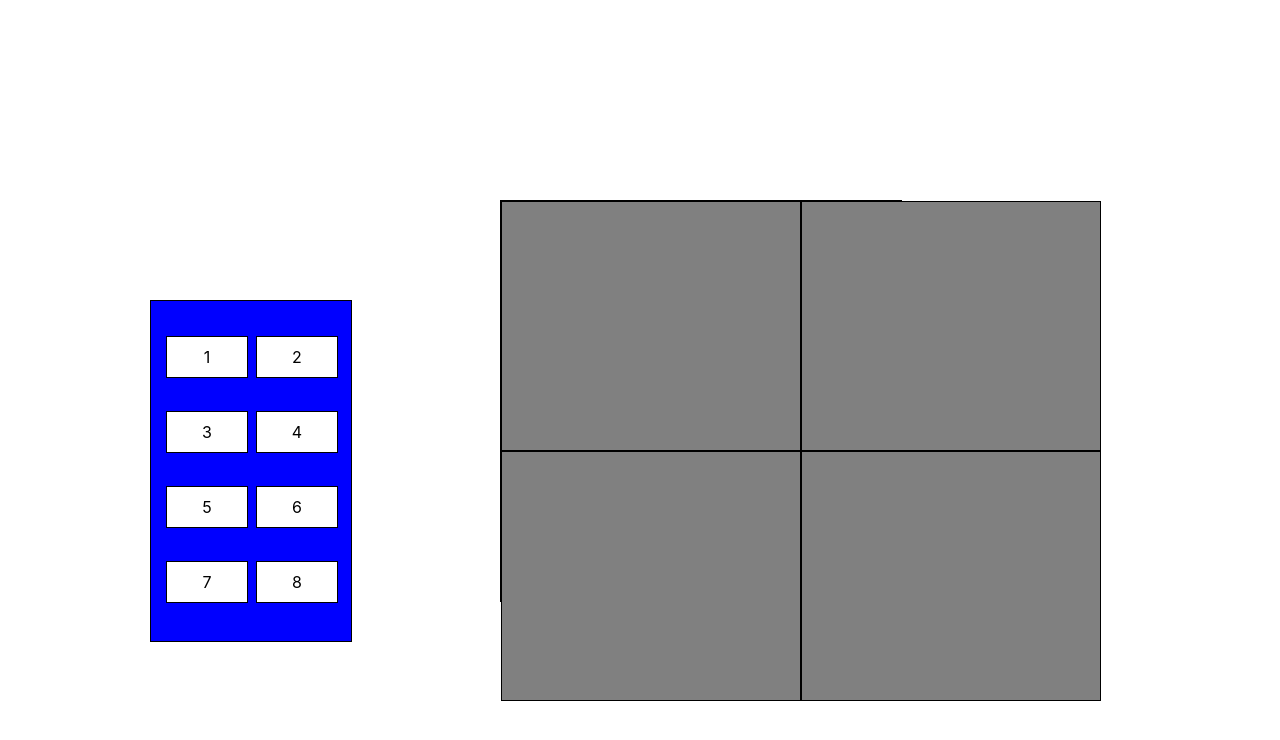
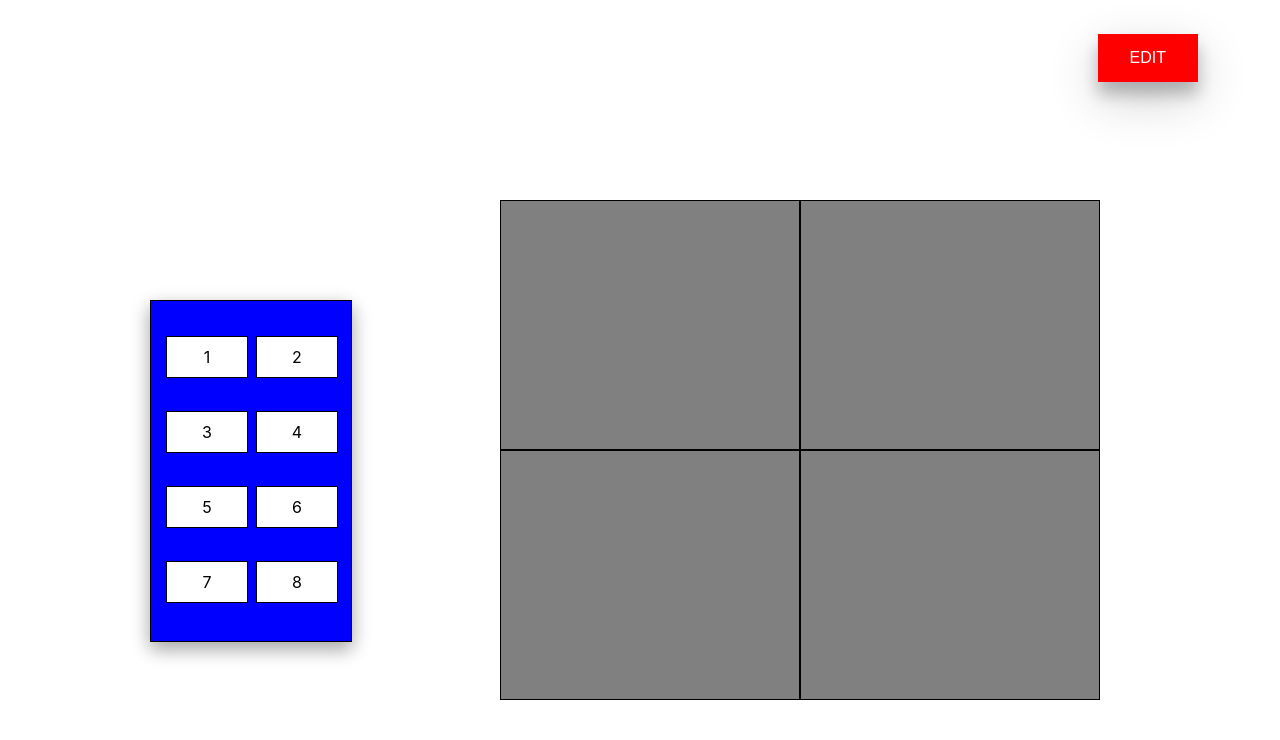
Before and after one commit to 464squad/design-pad, a React (Create React App) app: page / in a window 1280 px wide. Shown: the top 740 px of the page. Built offline with nearby package versions, Linux system fonts and the light colour scheme.

Commit message:
edit button added

```diff
--- a/src/components/DesignContainer.js
+++ b/src/components/DesignContainer.js
@@ -7,6 +7,7 @@ export default function DesignContainer() {
 
     return (
         <div>
+        <button className ="EditButton" onClick={console.log("testing addition of edit button")} >EDIT</button>
         <DesignBoard />
         <PadInput />
         </div>
--- a/src/components/PadInput.js
+++ b/src/components/PadInput.js
@@ -5,7 +5,7 @@ export default function PadInput() {
 
     return (
         <div className = "PadInput-container">
-            <div draggable={true} onDragStart={true}className = "PadInput-box1">1</div>
+            <div className = "PadInput-box1">1</div>
             <div className = "PadInput-box2">2</div>
             <div className = "PadInput-box3">3</div>
             <div className = "PadInput-box4">4</div>
--- a/src/styles.css
+++ b/src/styles.css
@@ -2,7 +2,6 @@
     display: grid;
     grid-template-columns: 300px 300px;
     grid-template-rows: 250px 250px;
-    border: 1px solid;
     position: absolute;
     left: 500px;
     top: 200px;
@@ -44,6 +43,8 @@
     width: 200px;
     height: 340px;
     background: blue;
+    box-shadow: 0 8px 16px 0 rgba(0,0,0,0.2), 0 6px 20px 0 rgba(0,0,0,0.19);
+
 }
 
 .PadInput-box1 {
@@ -136,3 +137,22 @@
     margin-top: 35px;
     line-height: 40px;
 }
+
+.EditButton{
+    background-color: red;
+    border: none;
+    color: white;
+    padding: 15px 32px;
+    text-align: center;
+    text-decoration: none;
+    display: inline-block;
+    font-size: 16px;
+    margin: 4px 2px;
+    cursor: pointer;
+    position: absolute;
+    right: 80px;
+    top: 30px;
+    box-shadow: 0 12px 16px 0 rgba(0,0,0,0.24), 0 17px 50px 0 rgba(0,0,0,0.19);
+
+
+}
```
